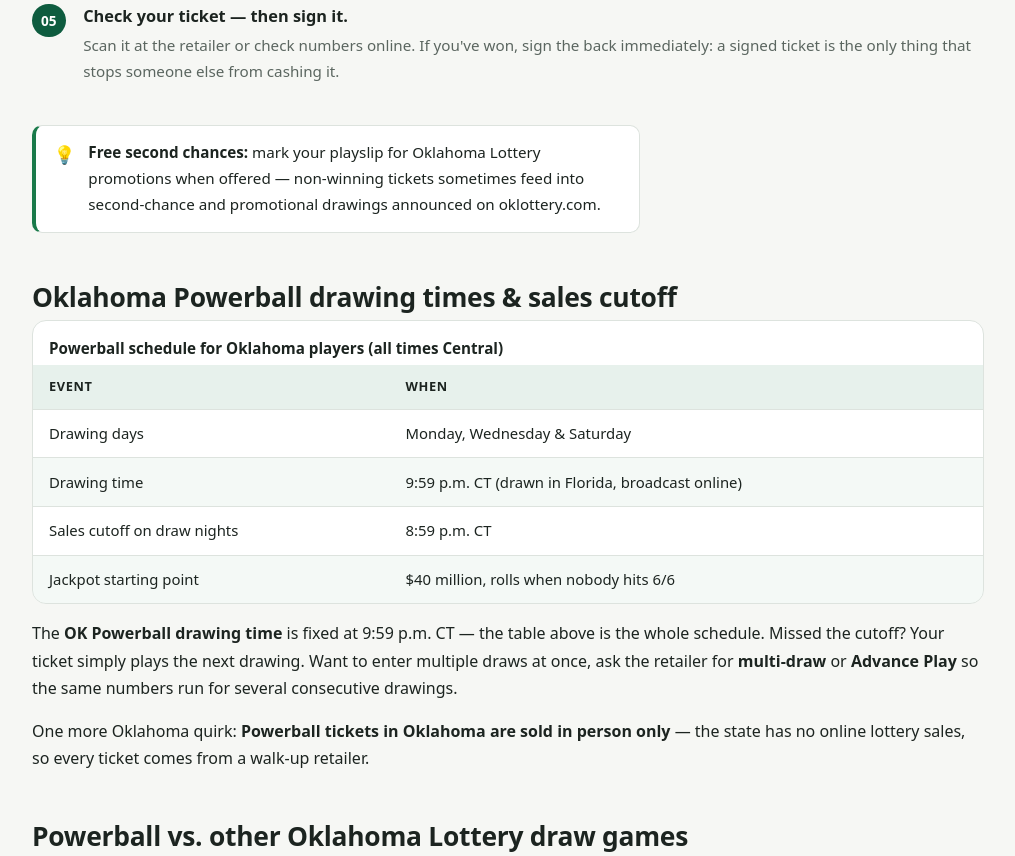
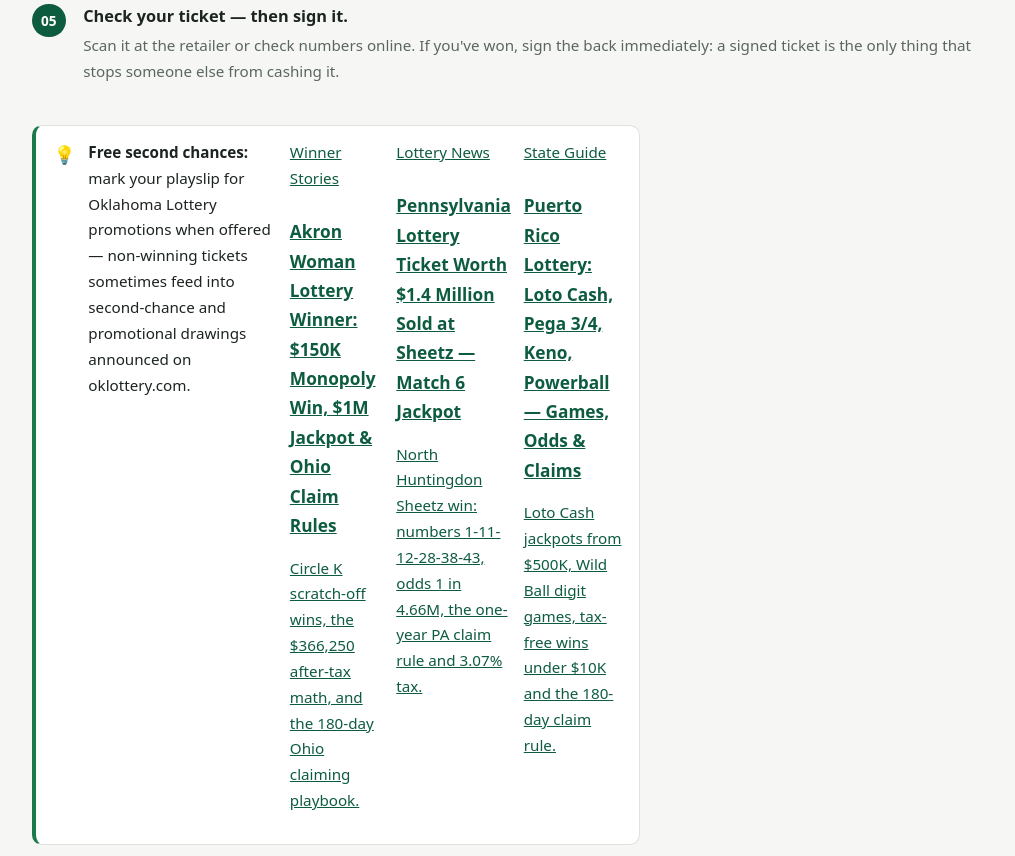
Before and after one commit to zivalina905-ux/michigan-man-1m-lottery, a plain HTML site: page oklahoma-lottery-powerball/index.html in a window 1280 px wide. Shown: the part 1216-2072 px from the top of the page, without its empty margins (132-1147 px from the left). Drawn offline with Linux system fonts and the light colour scheme.

Commit message:
deploy: oklahoma-lottery-powerball/index.html

```diff
--- a/oklahoma-lottery-powerball/index.html
+++ b/oklahoma-lottery-powerball/index.html
@@ -324,6 +324,21 @@ hs.src = ('//s10.histats.com/js15_as.js');
     <div class="note good">
       <span class="ico" aria-hidden="true">💡</span>
       <div><strong>Free second chances:</strong> mark your playslip for Oklahoma Lottery promotions when offered — non-winning tickets sometimes feed into second-chance and promotional drawings announced on oklottery.com.</div>
+      <a class="card" href="/michigan-man-1m-lottery/akron-woman-lottery-winner/">
+        <span class="tag">Winner Stories</span>
+        <h3>Akron Woman Lottery Winner: $150K Monopoly Win, $1M Jackpot &amp; Ohio Claim Rules</h3>
+        <p>Circle K scratch-off wins, the $366,250 after-tax math, and the 180-day Ohio claiming playbook.</p>
+      </a>
+      <a class="card" href="/michigan-man-1m-lottery/pennsylvania-lottery-ticket-worth-1-4-million-sold-at-sheetz/">
+        <span class="tag">Lottery News</span>
+        <h3>Pennsylvania Lottery Ticket Worth $1.4 Million Sold at Sheetz — Match 6 Jackpot</h3>
+        <p>North Huntingdon Sheetz win: numbers 1-11-12-28-38-43, odds 1 in 4.66M, the one-year PA claim rule and 3.07% tax.</p>
+      </a>
+      <a class="card" href="/michigan-man-1m-lottery/puerto-rico-lottery/">
+        <span class="tag">State Guide</span>
+        <h3>Puerto Rico Lottery: Loto Cash, Pega 3/4, Keno, Powerball — Games, Odds &amp; Claims</h3>
+        <p>Loto Cash jackpots from $500K, Wild Ball digit games, tax-free wins under $10K and the 180-day claim rule.</p>
+      </a>
     </div>
   </section>
 
```
